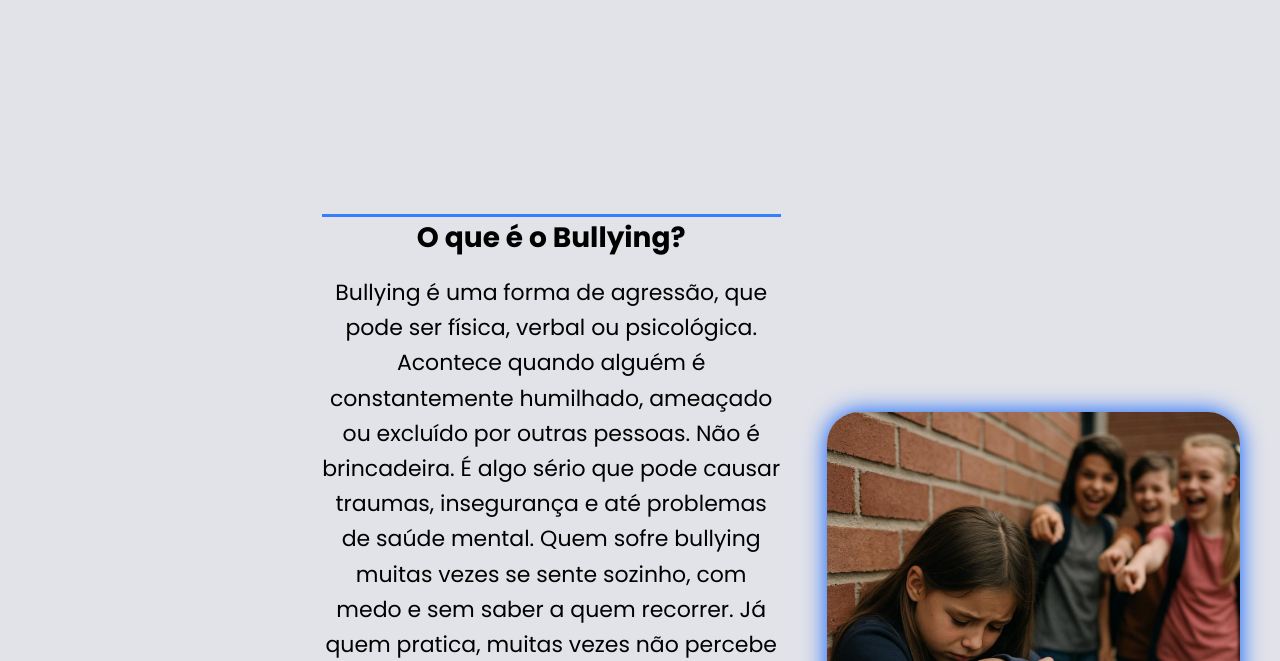
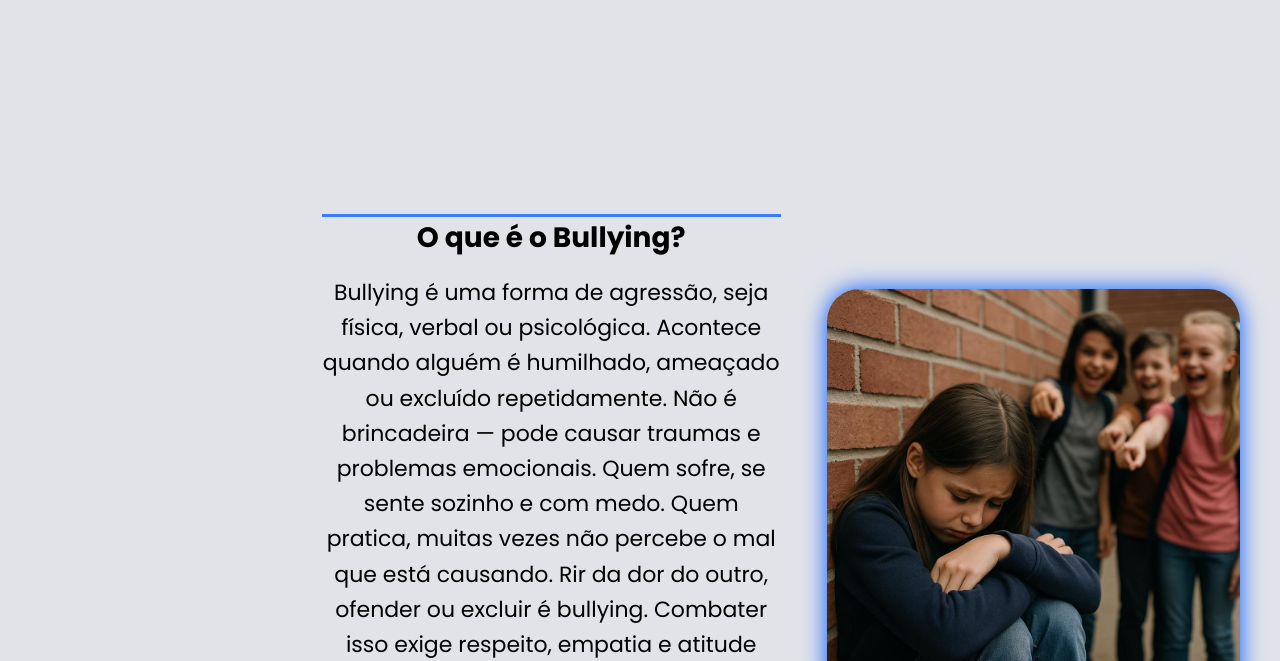
Before and after one commit to MigueliZGames/Campanha-Sem-Bullying, a plain HTML site: page index.html in a window 1280 px wide. Shown: the part 76-737 px from the top of the page. Drawn offline with nearby package versions, Linux system fonts and the light colour scheme; a script that the page names is missing.

Commit message:
Add files via upload

```diff
--- a/index.html
+++ b/index.html
@@ -46,13 +46,13 @@
                  <div class="text-content"><br><br>
                      <br><br><br><br><br><br><br><br>
                    <h1>O que é o Bullying?</h1>
-                   <p>Bullying é uma forma de agressão, que pode ser física, verbal ou psicológica. Acontece quando alguém é constantemente humilhado, ameaçado ou excluído por outras pessoas. Não é brincadeira. É algo sério que pode causar traumas, insegurança e até problemas de saúde mental.
+                   <p>Bullying é uma forma de agressão, seja física, verbal ou psicológica. Acontece quando alguém é humilhado, ameaçado ou excluído repetidamente. Não é brincadeira — pode causar traumas e problemas emocionais.
 
-                     Quem sofre bullying muitas vezes se sente sozinho, com medo e sem saber a quem recorrer. Já quem pratica, muitas vezes não percebe o quanto está machucando o outro.
+                    Quem sofre, se sente sozinho e com medo. Quem pratica, muitas vezes não percebe o mal que está causando.
 
-                     É importante entender: rir da dor do outro, espalhar apelidos ofensivos ou deixar alguém de lado não é normal — é bullying. E combater isso começa com respeito, empatia e coragem para dizer “isso não está certo”.
+                    Rir da dor do outro, ofender ou excluir é bullying. Combater isso exige respeito, empatia e atitude <br>
 
-                     Todos têm o direito de se sentir seguros e respeitados. Sempre.</p>
+                    <b>Todos merecem se sentir seguros e respeitados. Sempre.</b></p>
                     <a href="https://brasilescola.uol.com.br/sociologia/bullying.htm" target="_blank"><button>Veja mais:</button></a>
                  </div>
                  <img class="imagem1" src="bullying1.jpg" alt="Descrição da imagem">
```
